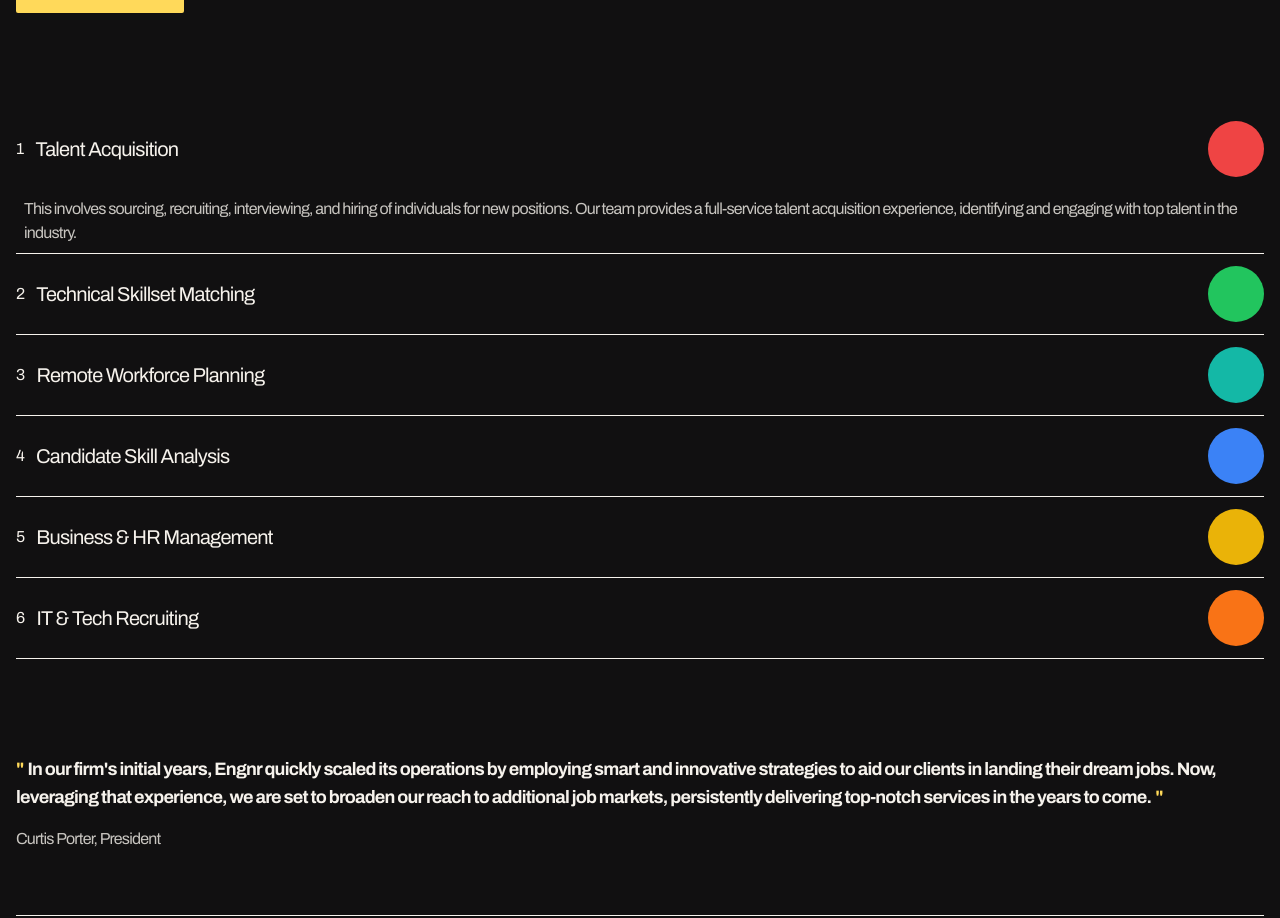
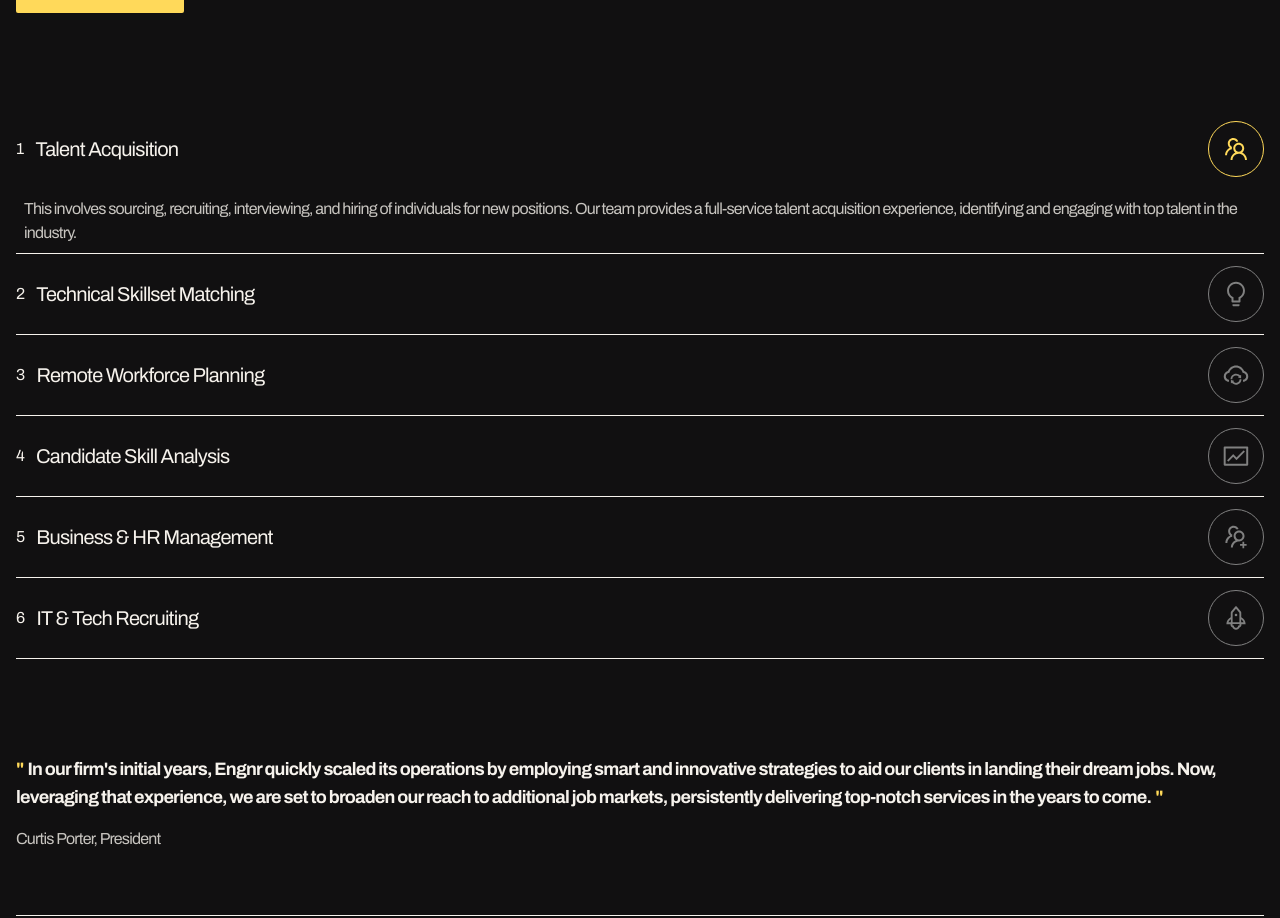
Before and after one commit to Gambit9111/recruitment-v2, a Next.js app: page / in a window 1280 px wide. Shown: the part 1180-2098 px from the top of the page. Built offline with nearby package versions, Linux system fonts and the light colour scheme.

Commit message:
added some animated icons to the service pillars section

```diff
--- a/package.json
+++ b/package.json
@@ -19,6 +19,7 @@
     "react": "18.2.0",
     "react-dom": "18.2.0",
     "react-hook-form": "^7.43.9",
+    "react-icons": "^4.8.0",
     "swr": "^2.1.5",
     "zod": "^3.21.4"
   },
--- a/src/components/content/SucessPillarsDropdown.tsx
+++ b/src/components/content/SucessPillarsDropdown.tsx
@@ -1,41 +1,42 @@
 import React, { useState } from 'react';
-import { motion, AnimateSharedLayout } from 'framer-motion';
+import { motion } from 'framer-motion';
+import { AiOutlineTeam, AiOutlineBulb, AiOutlineCloudSync, AiOutlineFund, AiOutlineUsergroupAdd, AiOutlineRocket } from 'react-icons/ai';
 
 type Section = {
   title: string;
-  color: string;
+  icon: React.ReactElement;
   content: string;
 };
 
 const sections: Section[] = [
   {
     title: 'Talent Acquisition',
-    color: 'bg-red-500',
+    icon: <AiOutlineTeam size={28} />,
     content: 'This involves sourcing, recruiting, interviewing, and hiring of individuals for new positions. Our team provides a full-service talent acquisition experience, identifying and engaging with top talent in the industry.',
   },
   {
     title: 'Technical Skillset Matching',
-    color: 'bg-green-500',
+    icon: <AiOutlineBulb size={28} />,
     content: 'We understand the importance of matching candidates not only to the job description, but also to your company culture and team dynamics. Our process includes a thorough evaluation of a candidate’s technical skills to ensure a perfect fit.',
   },
   {
     title: 'Remote Workforce Planning',
-    color: 'bg-teal-500',
+    icon: <AiOutlineCloudSync size={28} />,
     content: 'In today’s digital age, remote work is becoming increasingly popular. We help businesses plan their remote workforce strategies, ensuring a successful remote setup that fosters productivity and employee satisfaction.',
   },
   {
     title: 'Candidate Skill Analysis',
-    color: 'bg-blue-500',
+    icon: <AiOutlineFund size={28} />,
     content: 'We conduct in-depth skill analysis for all potential candidates. By identifying and understanding their skills, we can better match them with opportunities that suit their abilities and career goals.',
   },
   {
     title: 'Business & HR Management',
-    color: 'bg-yellow-500',
+    icon: <AiOutlineUsergroupAdd size={28} />,
     content: 'Our team assists businesses in managing their human resources, from setting up HR processes and systems to advising on best practices in HR management. We aim to help businesses optimize their workforce and foster a positive working environment.',
   },
   {
     title: 'IT & Tech Recruiting',
-    color: 'bg-orange-500',
+    icon: <AiOutlineRocket size={28} />,
     content: 'Specializing in IT and tech recruiting, we find the best tech talent for your company. With an understanding of the industry and its specific challenges, we source candidates who have the right technical skills and fit for your company culture.',
   },
 ];
@@ -55,7 +56,14 @@ const SucessPillarsDropdown: React.FC = () => {
               <h3>{index + 1}</h3>
               <h1 className="text-xl">{section.title}</h1>
             </div>
-            <div className={`h-14 w-14 rounded-full ${section.color}`} />
+            <motion.div
+              className="h-14 w-14 rounded-full flex items-center justify-center border"
+              style={{ borderColor: expandedSection === index ? '#FFD95A' : 'gray' }}
+              animate={{ rotate: expandedSection === index ? 360 : 0 }}
+              transition={{ duration: 0.3 }}
+            >
+              {React.cloneElement(section.icon, { color: expandedSection === index ? '#FFD95A' : 'gray' })}
+            </motion.div>
           </div>
           <motion.div
             className="overflow-hidden"
--- a/src/pages/vacancies/index.tsx
+++ b/src/pages/vacancies/index.tsx
@@ -58,7 +58,7 @@ const Vacancies: NextPage = () => {
             Explore exciting job opportunities at Engnr. Join us and shape the
             future of work.
           </p>
-          <div>Error occurred: {error.message}</div>;
+          <div>Error occurred: {error.message}</div>
         </div>
       </MainLayout>
     );
```
Also changed, not shown: 2 other files (tests, documents, lock files or other folders).
